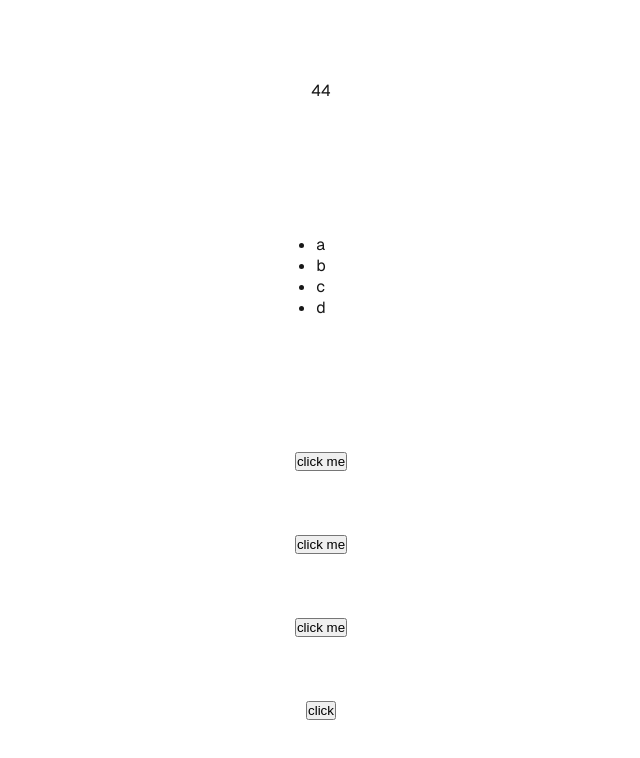
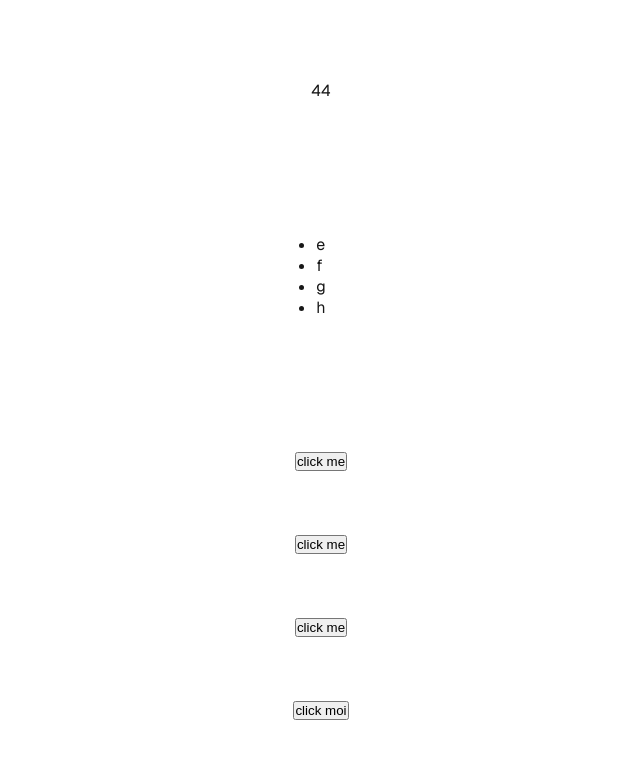
Before and after one commit to freddywho/basegame, a Next.js app: page / in a window 1280 px wide. Shown: the top 758 px of the page, without its empty margins (319-959 px from the left). Built offline with nearby package versions, Linux system fonts and the light colour scheme.

Commit message:
doing this shit

```diff
--- a/src/app/page.js
+++ b/src/app/page.js
@@ -6,15 +6,15 @@ export default function Home() {
     <div className={styles.page}>
       <div>44</div>
       <ul>
-        <li>a</li>
-        <li>b</li>
-        <li>c</li>
-        <li>d</li>
+        <li>e</li>
+        <li>f</li>
+        <li>g</li>
+        <li>h</li>
       </ul>
       <button>click me</button>
       <button>click me</button>
       <button>click me</button>
-      <button>click</button>
+      <button>click moi</button>
     </div>
   );
 }
```
